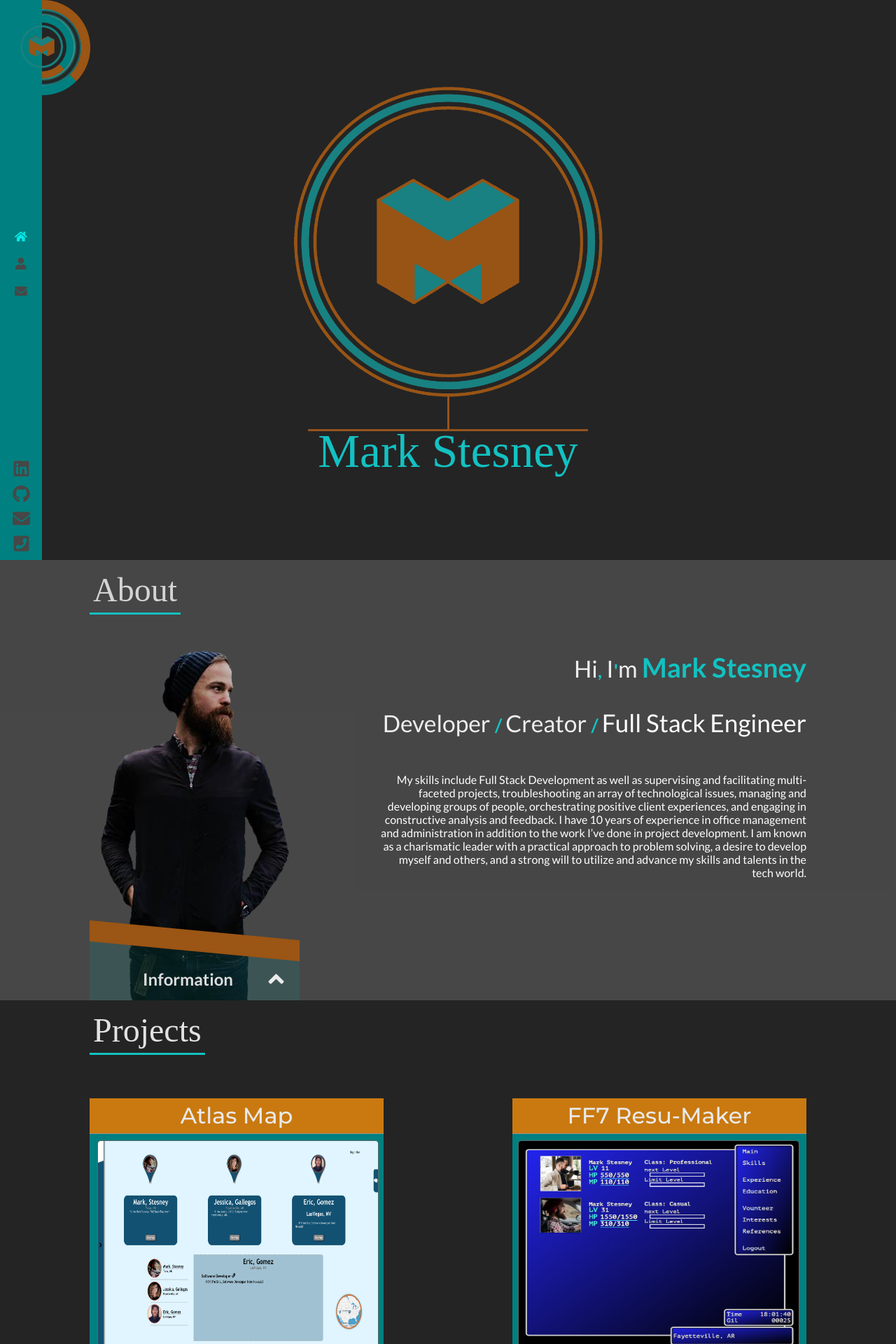
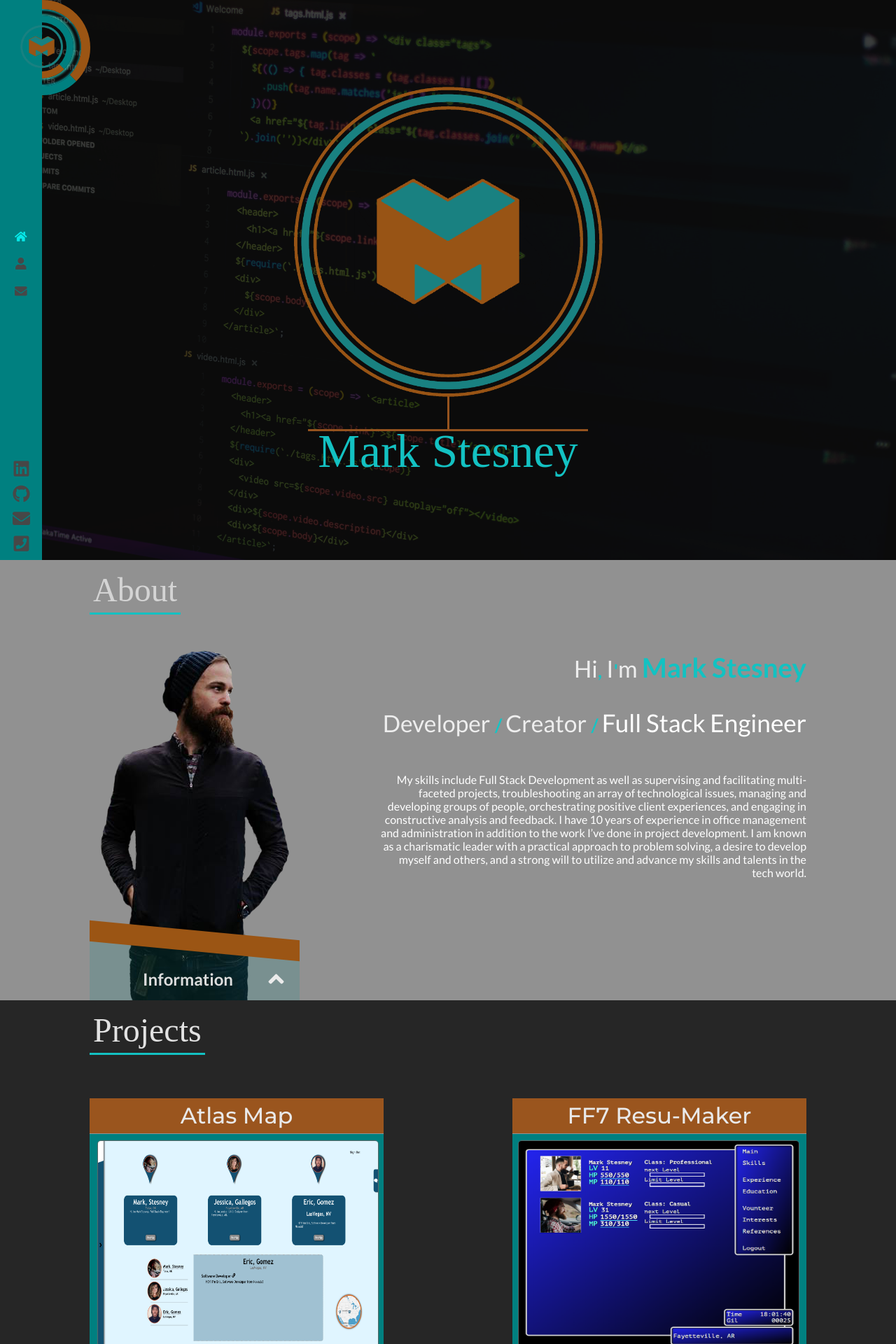
Before and after one commit to markstez05/Port-Foolio, a React (Create React App) app: page / in a window 1280 px wide. Shown: the top 1920 px of the page at 70% size. Built offline with nearby package versions, Linux system fonts and the light colour scheme; a web font is replaced by a local one.

Commit message:
style edits

```diff
--- a/src/components/landing/landing.css
+++ b/src/components/landing/landing.css
@@ -5,7 +5,7 @@
     margin: auto;
     width: 100%;
     /* background-color:rgba(14, 14, 14, 0.233); */
-    background-color:rgba(145, 145, 145, 0.116);
+    background-color:rgba(145, 145, 145, 1);
     font-family: Lato;
     z-index: 2;
     overflow-y: hidden;
--- a/src/components/main/main.css
+++ b/src/components/main/main.css
@@ -20,7 +20,7 @@
     position: fixed; */
     width: 100%;
     height: 100vh;
-    background-color:rgba(14, 14, 14, 0);
+    background-color:rgba(14, 14, 14, .8);
     z-index: 2;
 }
 .fall{
@@ -32,7 +32,7 @@
     z-index: 0;
     width: 100%;
     height: 100vh;
-    opacity: 0;
+    opacity: 1;
 }
 .logobig{
     /* position: relative; */
--- a/src/components/main/main.js
+++ b/src/components/main/main.js
@@ -1,7 +1,7 @@
 import React, { Component } from 'react';
 import "./main.css"
 import logoBig from "../../images/LogoBig.png"
-import fall from "../../images/fall.jpeg"
+import code from "../../images/code.jpeg"
 import logoAlt from "../../images/logoAlt.png"
 
 class Main extends Component {
@@ -10,7 +10,7 @@ class Main extends Component {
 render () {
     return (
         <div id="home" className="main">
-        <img src={ fall } alt="fall" className="fall" ></img>
+        <img src={ code } alt="fall" className="fall" ></img>
         <div className="opac">
         <img src={ logoAlt } alt="logobig" className="logobig"></img>
         <div className="bar"></div>
--- a/src/components/work/work.css
+++ b/src/components/work/work.css
@@ -4,7 +4,7 @@
     position: relative;
     margin: auto;
     z-index: 0;
-    background-color:rgb(36, 36, 36);
+    background-color:rgb(36, 36, 36, .9);
     /* background-color:rgb(182, 181, 181); */
     /* background-color:rgba(160, 160, 160, 0.021); */
     width: 100%;
@@ -75,7 +75,7 @@
     padding-top: 5px;
     height: 40px;
     border-bottom: 1px solid rgb(146, 146, 146);
-    background-color: rgb(201, 121, 16);
+    background-color: #9A551E;
     font-weight: 400;
     align-self: center;
     padding-bottom: 5px;
```
Also changed, not shown: src/images/code.jpeg (added).
